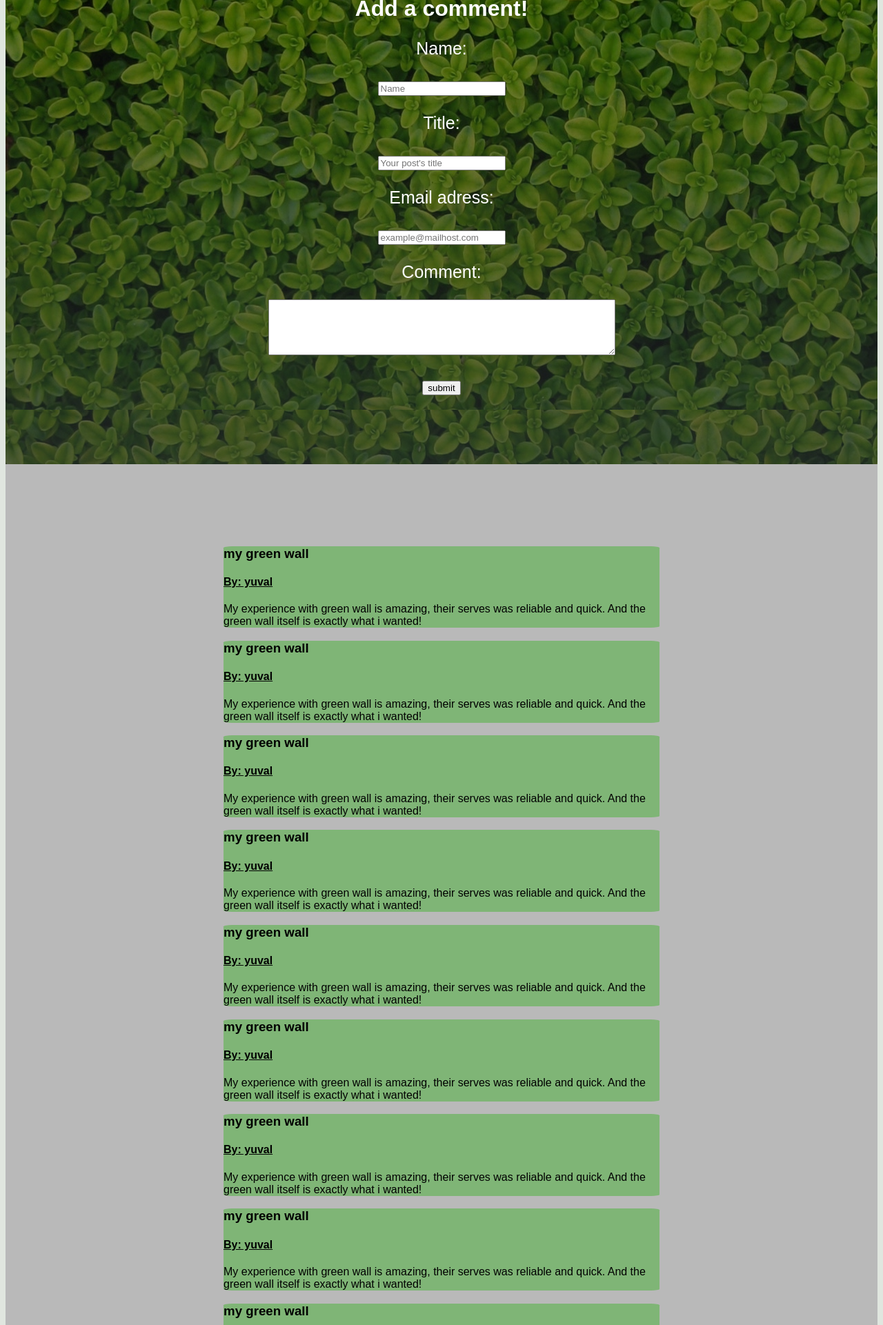
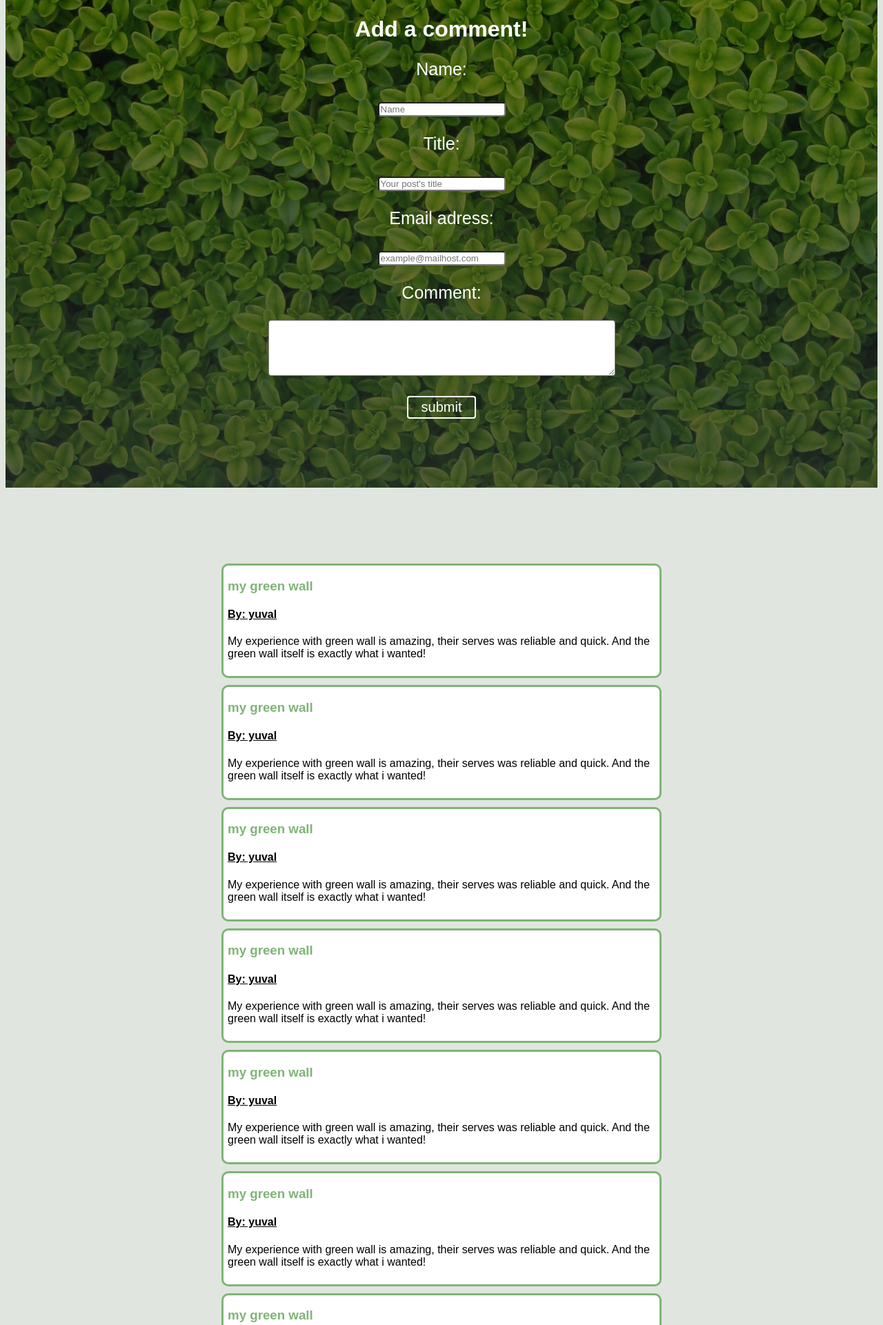
Before and after one commit to ranim20-meet/y2-final-project-x4, a Flask app: page /chat in a window 1280 px wide. Shown: the part 68-1989 px from the top of the page at 69% size. Run offline with Flask 2, Linux system fonts and the light colour scheme.

Commit message:
new design of chatroom

```diff
--- a/static/chatroom.css
+++ b/static/chatroom.css
@@ -6,17 +6,29 @@ body{
 
 #comment_h1{
 	margin: 0;
+	padding-top: 30px;
 }
 
 .post_item{
 	margin: 0 auto;
 	word-wrap: break-word;
-	background-color: #7fb576;
+	border: 3px solid #7fb576;
+	border-radius: 10px;
+	margin-top: 10PX;
 	width:50%;
-	border-radius: 2%;
 	font-family:Arial, sans-serif;
+	background-color: white;
 
-
+}
+.post_title{
+	margin-left: 6px;
+	color:#7fb576;
+}
+.post_author{
+	margin-left: 6px;
+}
+.post_content{
+	margin-left: 6px;
 }
 #form{
 	text-align: center;
@@ -29,7 +41,7 @@ body{
 }
 .posts{
 
-background-color: #B9B9B9;
+background-color: #e0e6df;
 height: 3000px;
 padding-top: 100px;
 }
@@ -41,11 +53,25 @@ padding-top: 100px;
 	font-family:Arial, sans-serif;
 	font-size: 25px;
 }
-#submit_erea{
+.submit_erea{
 	  border-radius: 4px;
 	  margin: auto;
+}
+.post_content{
+	padding-bottom: 7px;
 }
 
 textarea {
 	margin: auto;
 }
+#submit_form{
+	border-radius: 4px;
+	/*background-color: white;*/
+	background-color: Transparent;
+    border:2px solid white;
+	color:white;
+	width:100px;
+	height: 33px;
+	font-size: 20px;
+
+}
--- a/templates/chatroom.html
+++ b/templates/chatroom.html
@@ -28,12 +28,12 @@
 		<p>Title:</p>
 		<input type="text" name="title" placeholder="Your post's title" class ="submit_erea">
 		<p>Email adress:</p>
-		<input type="text" name="author_email" placeholder="example@mailhost.com">
+		<input type="text" name="author_email" placeholder="example@mailhost.com" class="submit_erea">
 		<p>Comment:</p>
 		<textarea rows="5" cols="60" style="display: block;" name="content" class="submit_erea">
 		</textarea>
 		<br>
-		<input type="submit" name="submit" value = "submit">
+		<input type="submit" name="submit" value = "submit" id = "submit_form">
 	</div>
 	</form>
 	</div>
```
Also changed, not shown: admins.db, posts.db.
